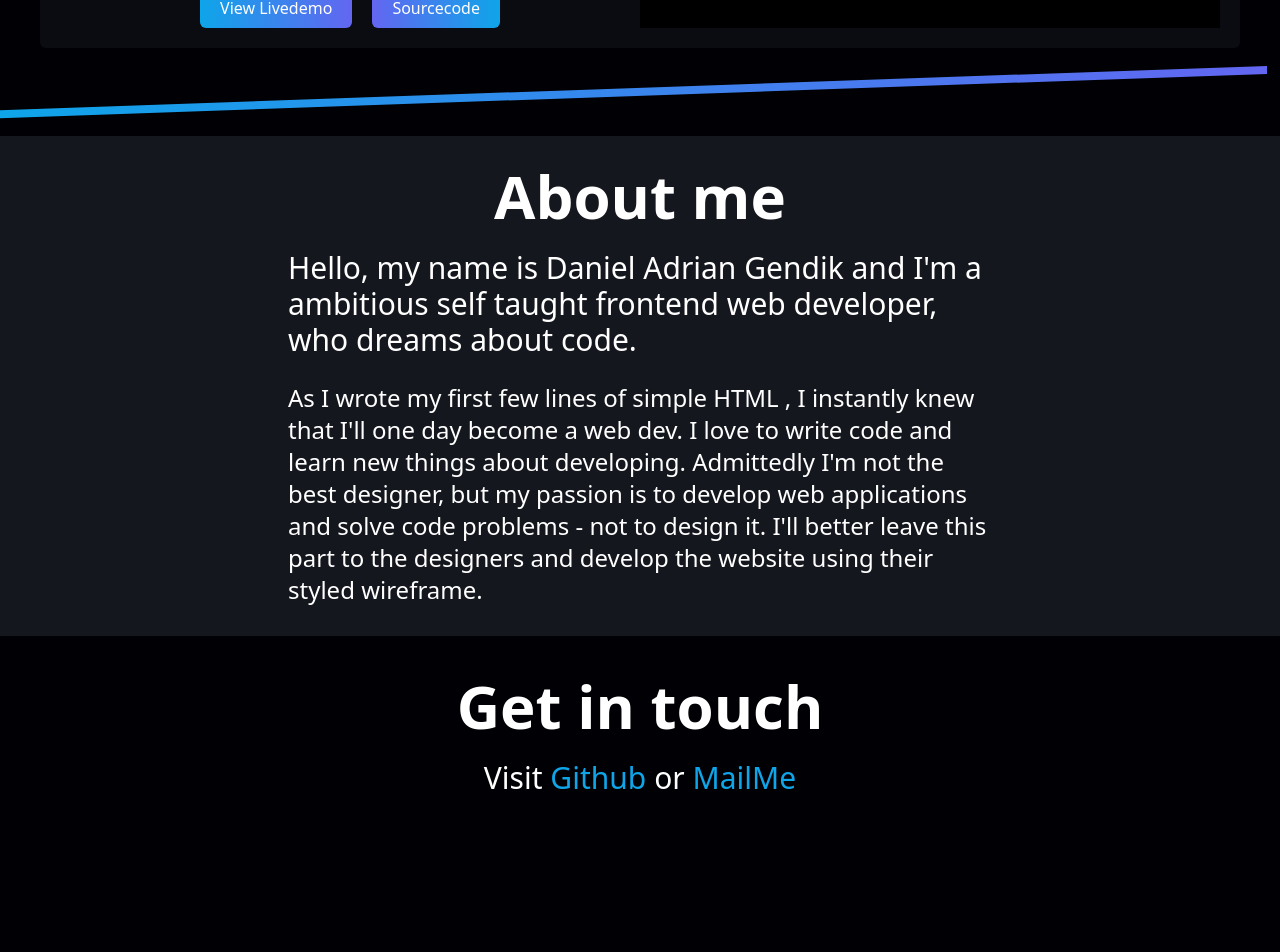
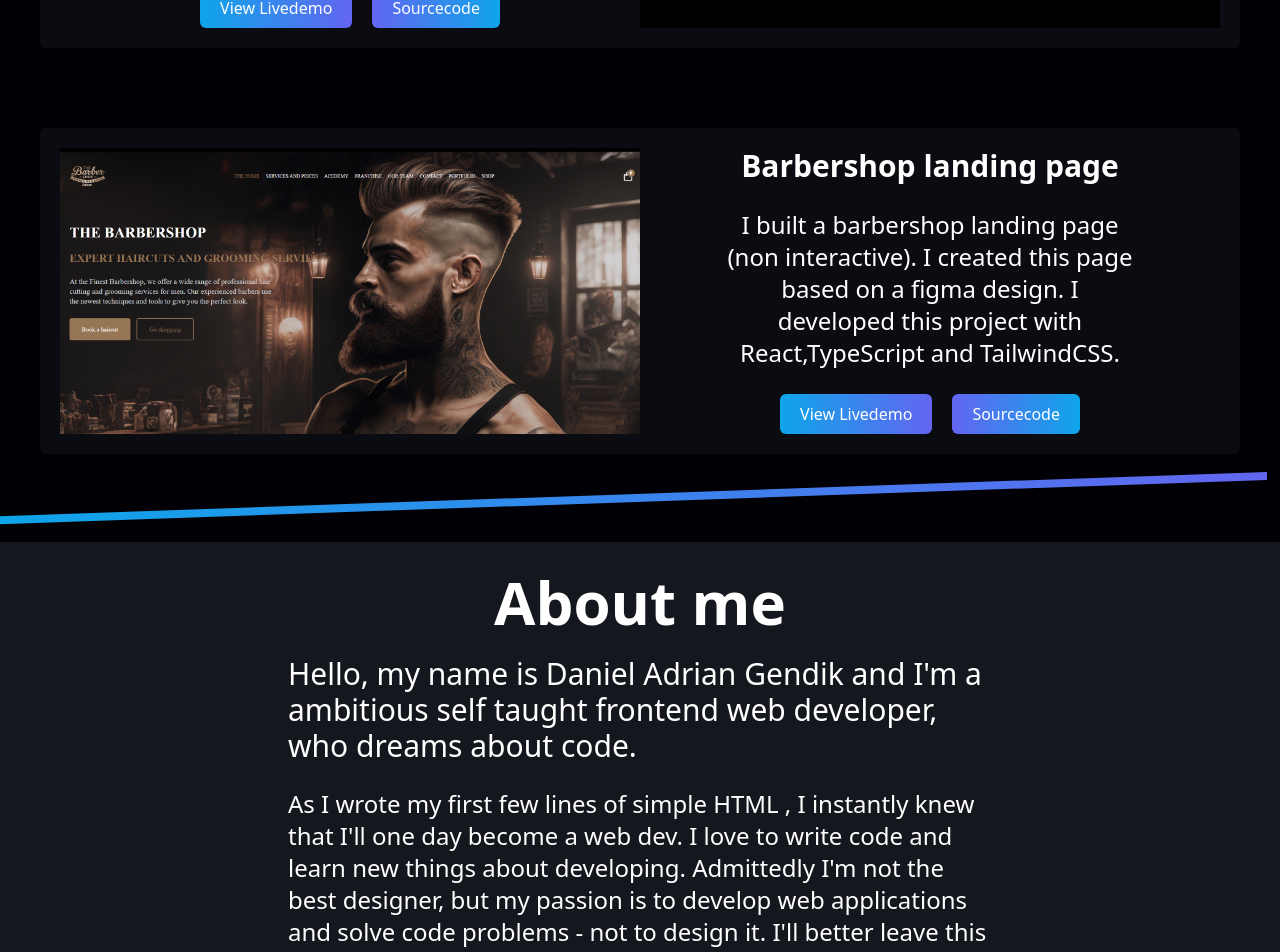
Before and after one commit to danielgen01/Portfolio-Daniel-G, a React (Vite) app: page / in a window 1280 px wide. Shown: the part 2053-3005 px from the top of the page. Built offline with nearby package versions, Linux system fonts and the light colour scheme.

Commit message:
add my new project

```diff
--- a/src/components/AboutMe.tsx
+++ b/src/components/AboutMe.tsx
@@ -21,6 +21,8 @@ const AboutMe: React.FC = () => {
           the website using their styled wireframe.
         </h3>
       </div>
+      <div className="sketch h-2 bg-gradient-to-r from-sky-500 to-indigo-500 mt-10 -skew-y-2 w-[99%]"></div>
+
     </>
   )
 }
--- a/src/components/Contact.tsx
+++ b/src/components/Contact.tsx
@@ -5,7 +5,7 @@ const Contact: React.FC = () => {
     <>
       <div
         id="contact"
-        className="text-white selection:bg-sky-300 flex flex-col items-center gap-6 w-screen mt-10 h-96"
+        className="text-white selection:bg-sky-300 flex flex-col items-center justify-center gap-6 w-screen mt-10 h-96"
       >
         <h1 className="text-5xl lg:text-6xl font-bold">Get in touch</h1>
         <h2 className=" text-2xl lg:text-3xl mx-10 lg:mx-72 font-medium ">
--- a/src/components/ProjectsBanner.tsx
+++ b/src/components/ProjectsBanner.tsx
@@ -1,5 +1,6 @@
 import { Project1 } from "./project-1"
 import { Project2 } from "./project-2"
+import { Project3 } from "./project-3"
 import React from "react"
 
 const ProjectsBanner: React.FC = () => {
@@ -17,6 +18,7 @@ const ProjectsBanner: React.FC = () => {
 
         <Project1 />
         <Project2 />
+        <Project3 />
       </div>
 
       <div className="sketch h-2 bg-gradient-to-r from-sky-500 to-indigo-500 mt-10 -skew-y-2 w-[99%]"></div>
--- /dev/null
+++ b/src/components/project-3.tsx
@@ -0,0 +1,28 @@
+import React from "react"
+import barberscreem from "../assets/images/Barbershop_screen.png"
+
+export function Project3() {
+  return (
+    <div
+      className="grid-layout grid grid-cols-1 lg:grid-cols-2 mx-10 mt-10 bg-gray-500/10 rounded-md p-5">
+      <div className="grid-item-image-container">
+        <img src={barberscreem} alt="barberscreen" />
+      </div>
+      <div className="project-description text-white flex flex-col items-center gap-5 justify-between">
+        <h1 className="font-semibold text-3xl">Barbershop landing page</h1>
+        <h2 className="text-2xl text-center lg:mx-20">
+          I built a barbershop landing page (non interactive). I created this page based on a figma design.
+          I developed this project with React,TypeScript and TailwindCSS.
+        </h2>
+        <div className="buttons flex gap-5">
+          <a href="https://barbershoplandingpagebydaniel.netlify.app/" target={"_blank"} className="bg-gradient-to-r from-sky-500 to-indigo-500 px-5 py-2 rounded-md font-medium hover:opacity-75">
+            View Livedemo
+          </a>
+          <a href="https://github.com/danielgen01/Barbershop_landing_page" className="bg-gradient-to-r from-indigo-500 to-sky-500 px-5 py-2 rounded-md font-medium hover:opacity-75" target={"_blank"}>
+            Sourcecode
+          </a>
+        </div>
+      </div>
+    </div>
+  )
+}
```
Also changed, not shown: src/assets/images/Barbershop_screen.png (added).
